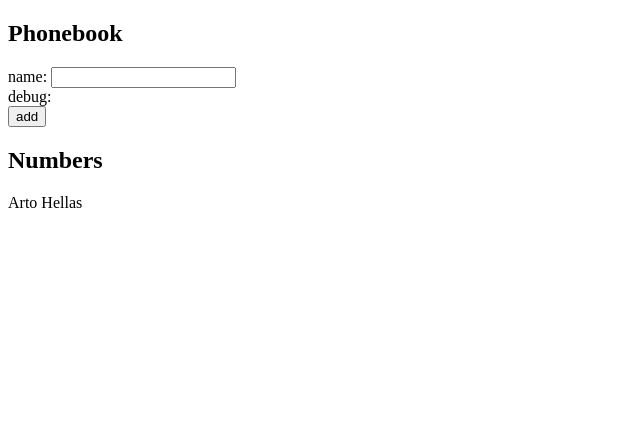
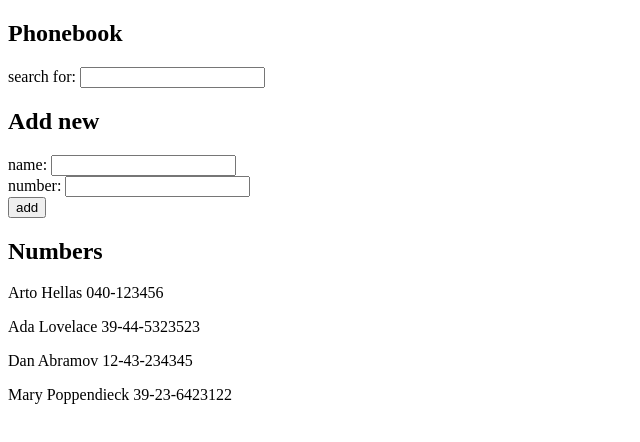
Before and after one commit to pnandez/FullstackOpen, a React (Create React App) app in the folder part2/phonebook/: page / in a window 1280 px wide. Shown: the top 442 px of the page, without its empty margins (0-640 px from the left). Built offline with nearby package versions, Linux system fonts and the light colour scheme.

Commit message:
Excercises 2.8 & 2.9

```diff
--- a/part2/phonebook/src/App.js
+++ b/part2/phonebook/src/App.js
@@ -3,10 +3,16 @@ import DisplayPerson from './Components/DisplayPerson'
 
 const App = () => {
 
+  const [showAll, setShowAll] = useState(true)
   const [persons, setPersons] = useState([
-    { name: 'Arto Hellas'}
+    { name: 'Arto Hellas', number: '040-123456', id: 1 },
+    { name: 'Ada Lovelace', number: '39-44-5323523', id: 2 },
+    { name: 'Dan Abramov', number: '12-43-234345', id: 3 },
+    { name: 'Mary Poppendieck', number: '39-23-6423122', id: 4 }
   ])
   const [newName, setNewName] = useState('')
+  const [newPhone, setNewPhone] = useState('')
+  const [nameToSearch, setNameToSearch] = useState('')
 
   const checkIfNewPersonExists = (newPerson) => {
     return persons.some(person => person['name'] === newPerson['name'])
@@ -16,36 +22,58 @@ const App = () => {
     event.preventDefault()
 
     const newPerson = {
-      name: newName
+      name: newName,
+      phone: newPhone,
+      id: persons.length +1
     }
 
     checkIfNewPersonExists(newPerson) ? window.alert(`${newPerson['name']} already exists`) :
 
     setPersons(persons.concat(newPerson))
     setNewName("")
+    setNewPhone("")
   }
 
   const handleNameChange = (event) => {
     setNewName(event.target.value)
   }
 
+
+  const handlePhoneChange = (event) => {
+    setNewPhone(event.target.value)
+  }
+
+  const handleNameToSearchChange = (event) => {
+    setNameToSearch(event.target.value)
+    event.target.value.length === 0 ? setShowAll(true) : setShowAll(false)
+  }
+
+  const handleSearchSubmit = (event) => {
+    event.preventDefault()
+    setNameToSearch("")
+  }
+
+  const personsToShow = showAll ? persons : persons.filter(person => person['name'].includes(nameToSearch))
+
   return (
     <div>
       <h2>Phonebook</h2>
+
+        <div>search for: <input value={nameToSearch} onChange={handleNameToSearchChange}/></div>
+
+      <h2>Add new</h2>
       <form onSubmit={addNewNameToPhoneBook}>
         <div>
           name: <input value={newName} onChange={handleNameChange}/>
         </div>
-        <div>
-          debug: {newName}
-        </div>
+        <div>number: <input value={newPhone} onChange={handlePhoneChange}/></div>
         <div>
           <button type="submit">add</button>
         </div>
       </form>
       <h2>Numbers</h2>
       <div>
-        {persons.map(person => <DisplayPerson key={person['name']} person={person} />)}
+        {personsToShow.map(person => <DisplayPerson key={person['name']} person={person} />)}
       </div>
     </div>
   )
--- a/part2/phonebook/src/Components/DisplayPerson.js
+++ b/part2/phonebook/src/Components/DisplayPerson.js
@@ -3,8 +3,8 @@ import React from "react";
 const DisplayPerson = ({person}) =>{
   return(
     <p>
-      {person['name']}
-      </p>
+      {person['name']} {person['number']}
+    </p>
   )
 }
 
```
